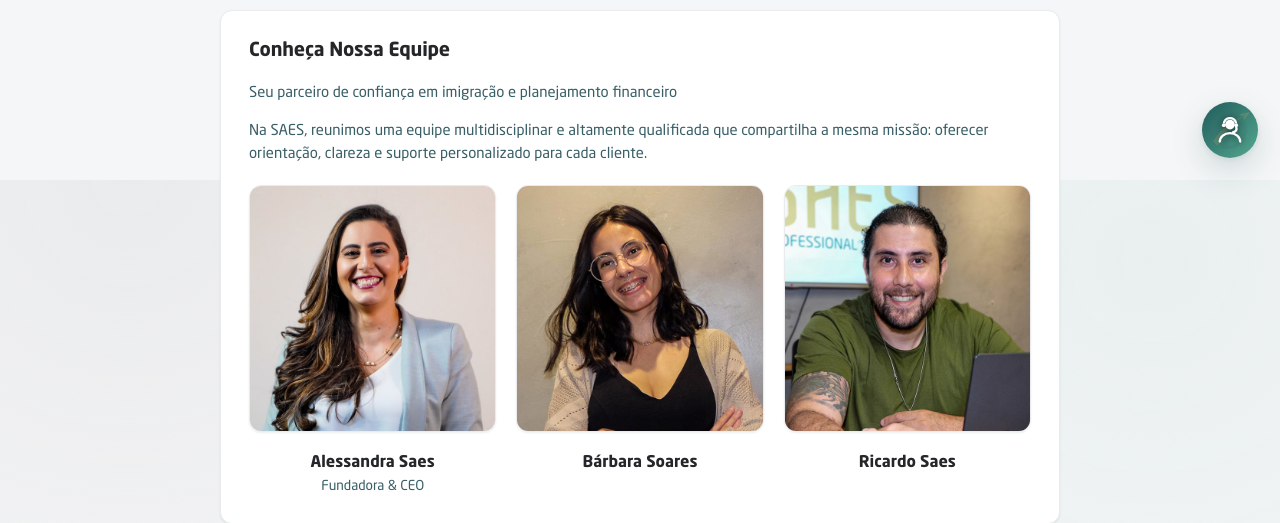
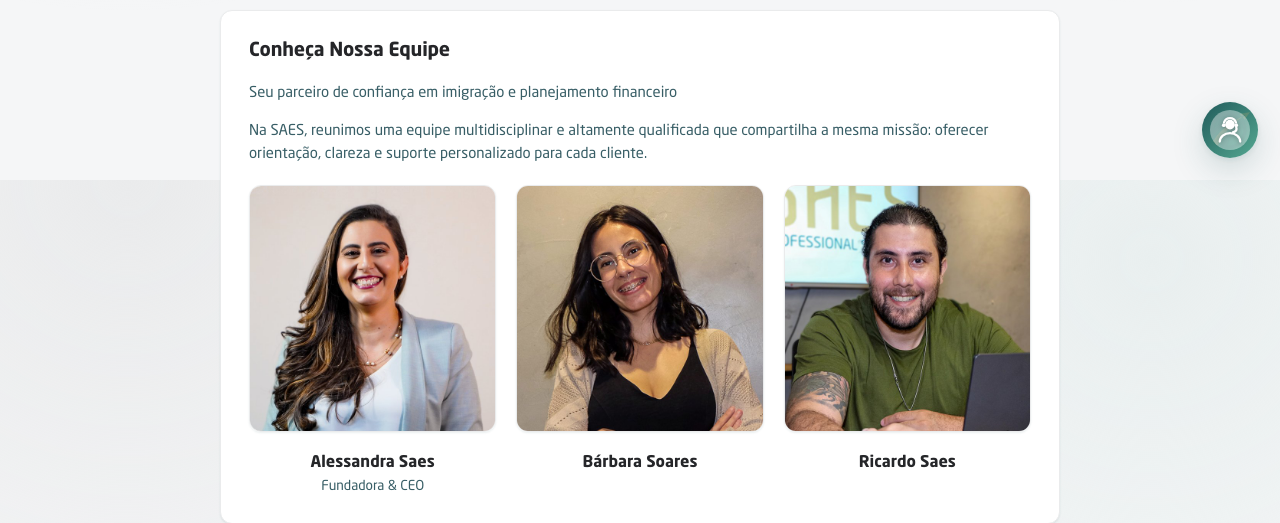
Before and after one commit to rsaesm-byte/auto-imigracao-projeto, a Flask app: page /sobre/ in a window 1280 px wide. Shown: the part 620-1143 px from the top of the page. Run offline with Flask 3, Linux system fonts and the light colour scheme; some libraries are stand-ins or nearby versions.

Commit message:
Add a translucent white backdrop behind the chat FAB icon
Client kept seeing the pre-fix (full-opacity mark) version even after
hard-refreshing, and testing confirmed the server was already serving
the corrected CSS -- so rather than keep chasing a caching mystery,
made the icon legible independent of the mark/gradient underneath it:
a 40px translucent white disc (::after) sits between the mark and the
icon, guaranteeing contrast no matter what's behind it. Bumped the CSS
cache-bust query (v8 -> v9) again as a belt-and-suspenders measure.

```diff
--- a/app/static/style.css
+++ b/app/static/style.css
@@ -1140,10 +1140,20 @@ table.submissions a:hover { text-decoration: underline; }
   background-repeat: no-repeat;
   opacity: 0.22;
 }
+.chat-fab::after {
+  content: "";
+  position: absolute;
+  inset: 0;
+  margin: auto;
+  width: 40px;
+  height: 40px;
+  border-radius: 50%;
+  background: rgba(255, 255, 255, 0.4);
+}
 .chat-fab svg {
   position: relative;
   z-index: 1;
-  filter: drop-shadow(0 1px 4px rgba(0, 0, 0, 0.55));
+  filter: drop-shadow(0 1px 2px rgba(0, 0, 0, 0.3));
 }
 .chat-fab:hover { transform: scale(1.06); }
 
--- a/app/templates/base.html
+++ b/app/templates/base.html
@@ -4,7 +4,7 @@
   <meta charset="utf-8">
   <meta name="viewport" content="width=device-width, initial-scale=1">
   <title>{% block title %}{{ t('app_name') }}{% endblock %}</title>
-  <link rel="stylesheet" href="{{ url_for('static', filename='style.css') }}?v=8">
+  <link rel="stylesheet" href="{{ url_for('static', filename='style.css') }}?v=9">
   <link rel="icon" type="image/png" href="{{ url_for('static', filename='favicon.png') }}?v=2">
   <script src="https://unpkg.com/htmx.org@1.9.12"></script>
   <noscript><style>.reveal { opacity: 1 !important; transform: none !important; }</style></noscript>
```
